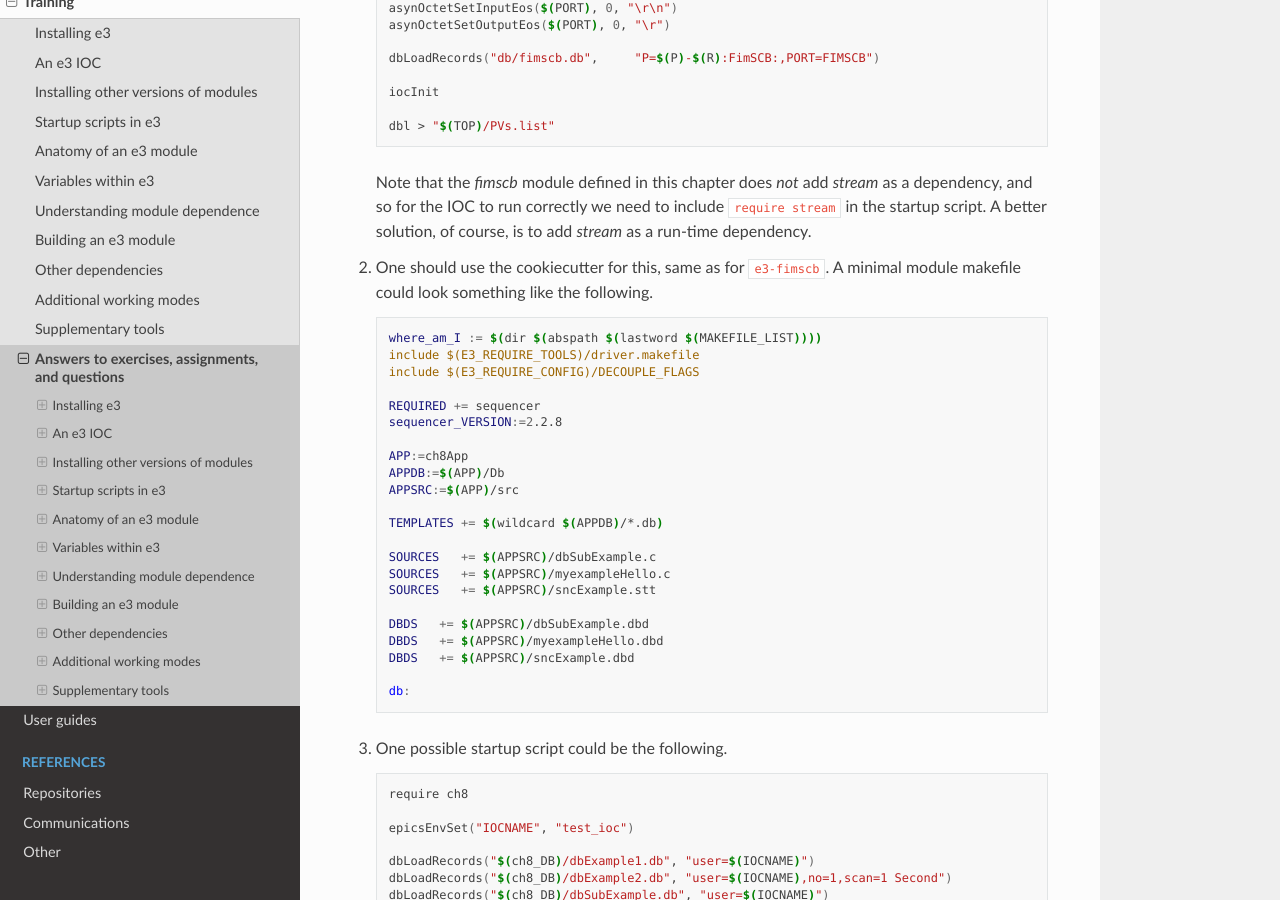
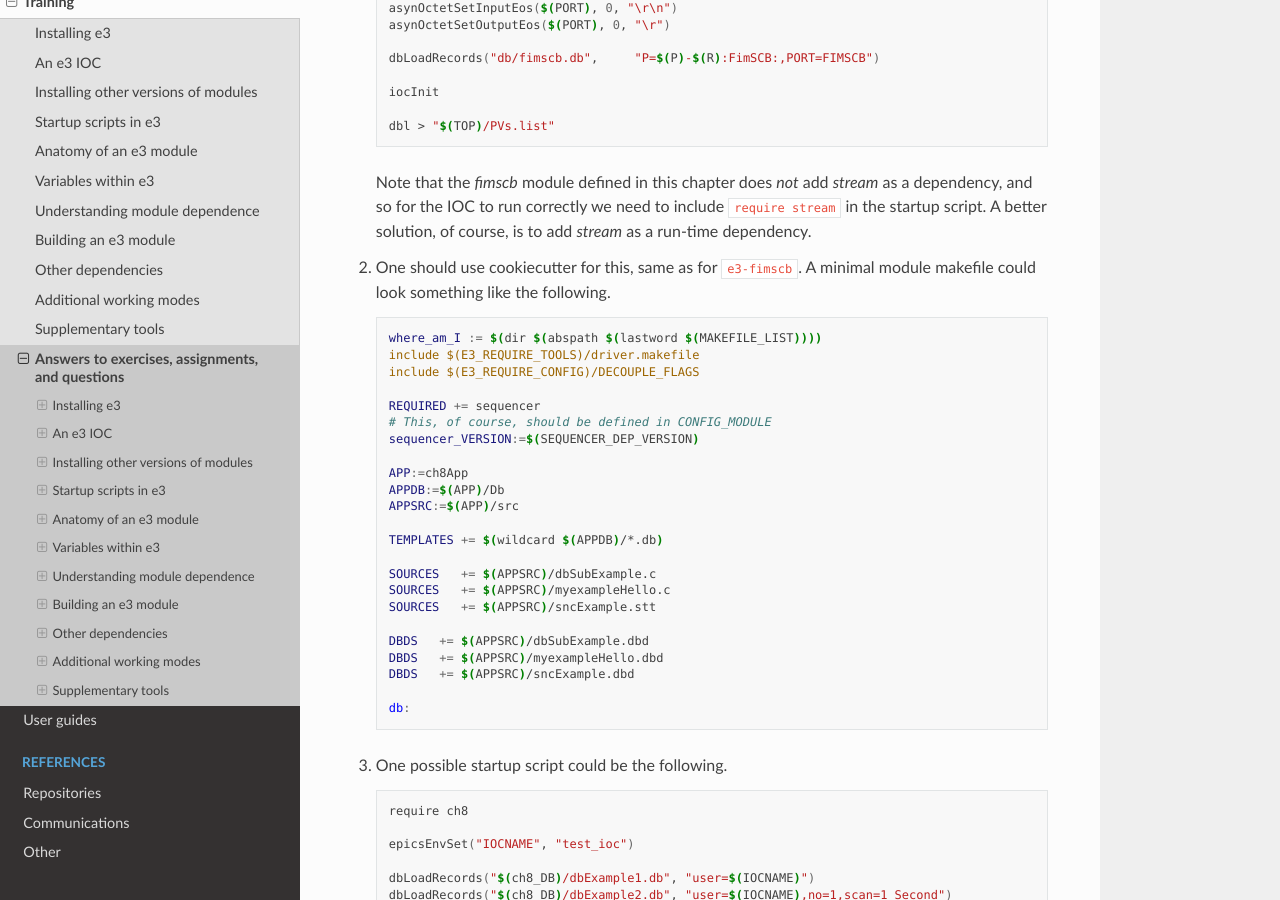
Before and after one commit to ttkorhonen/e3pages, a Sphinx documentation site: the page built from docs/kb/training/workbook/99_exercise_answers.md, in a window 1280 px wide and 900 px high, scrolled down 14597 px. Built offline with Sphinx 7.4.7 and the Read the Docs theme 2.0.0, drawn with Linux system fonts in a browser that asks for light colours.

Commit message:
Some fixes

````diff
--- a/docs/kb/training/workbook/99_exercise_answers.md
+++ b/docs/kb/training/workbook/99_exercise_answers.md
@@ -692,14 +692,15 @@ then you can modify a single file in order to update the dependency versions of
    dbl > "$(TOP)/PVs.list"
    ```
    Note that the *fimscb* module defined in this chapter does *not* add *stream* as a dependency, and so for the IOC to run correctly we need to include `require stream` in the startup script. A better solution, of course, is to add *stream* as a run-time dependency.
-2. One should use the cookiecutter for this, same as for `e3-fimscb`. A minimal module makefile could look something like the following.
+2. One should use cookiecutter for this, same as for `e3-fimscb`. A minimal module makefile could look something like the following.
    ```make
    where_am_I := $(dir $(abspath $(lastword $(MAKEFILE_LIST))))
    include $(E3_REQUIRE_TOOLS)/driver.makefile
    include $(E3_REQUIRE_CONFIG)/DECOUPLE_FLAGS
 
    REQUIRED += sequencer
-   sequencer_VERSION:=2.2.8
+   # This, of course, should be defined in CONFIG_MODULE
+   sequencer_VERSION:=$(SEQUENCER_DEP_VERSION)
 
    APP:=ch8App
    APPDB:=$(APP)/Db
````
Also changed, not shown: docs/kb/training/workbook/8_building_modules.md (+3 -3 lines).
